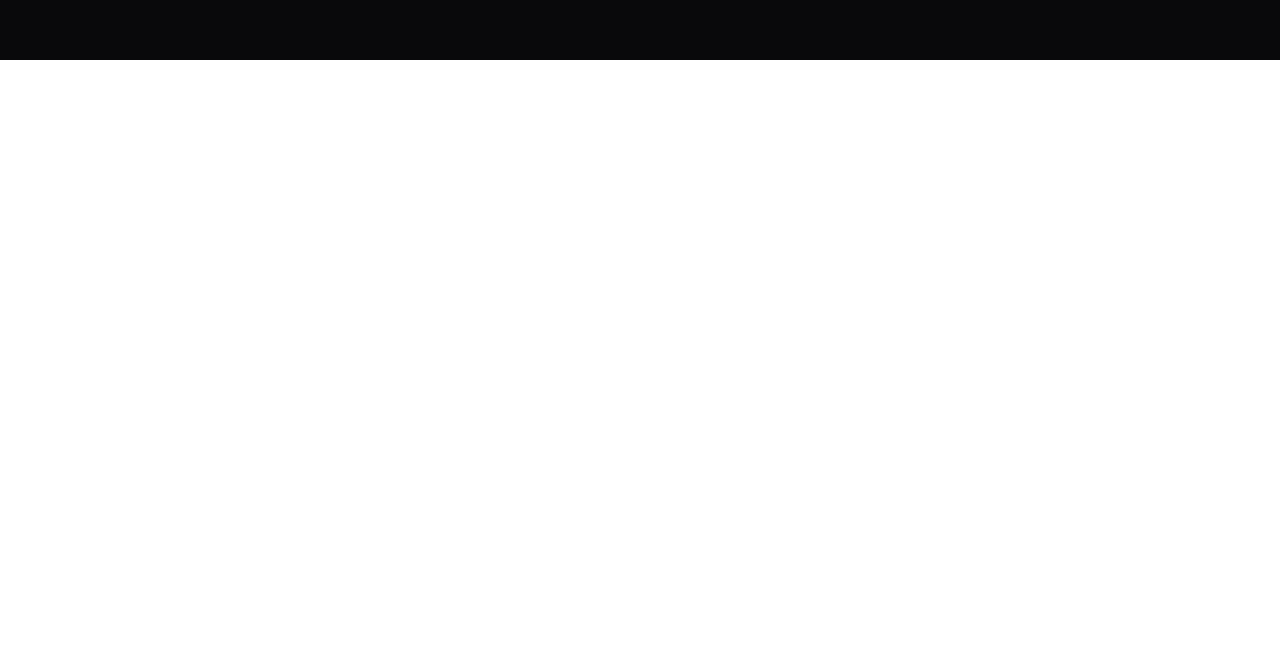
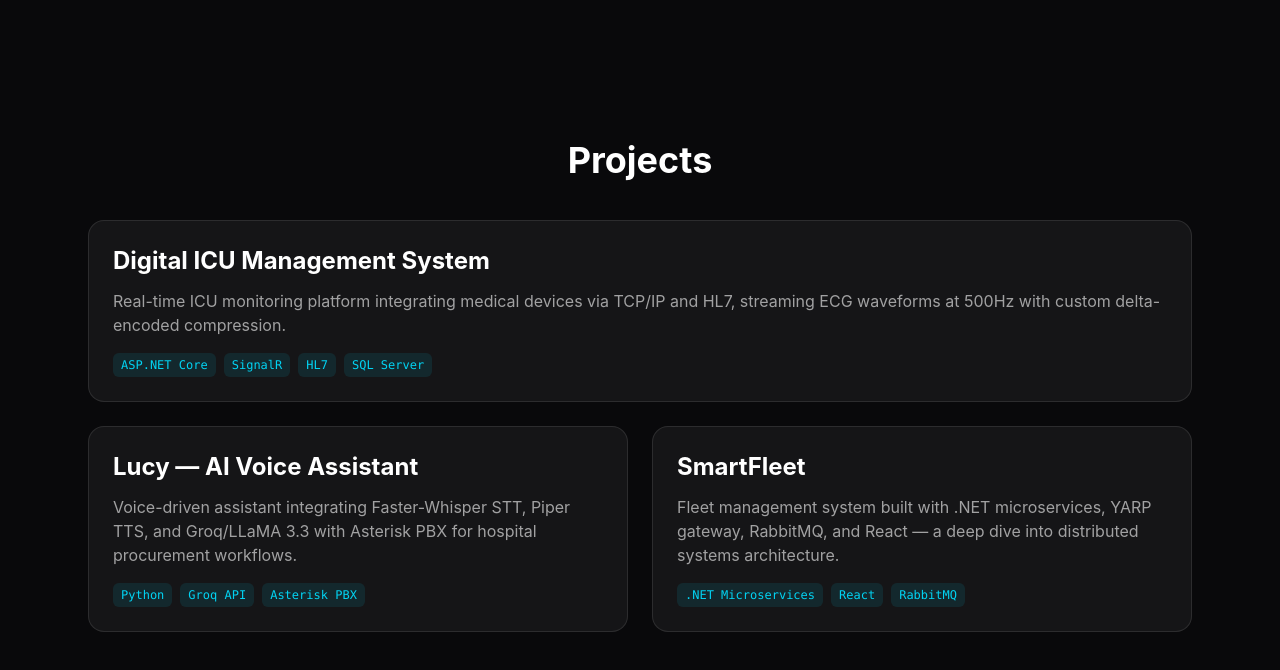
Before and after one commit to devesh905/portfolio, a React app: page / in a window 1280 px wide. Shown: the part 740-1410 px from the top of the page. Before the commit the page ends 800 px from the top, so only its background shows below. Built offline with nearby package versions, Linux system fonts and the light colour scheme; the HTML template or start-up script is replaced by a standard one.

Commit message:
feat: add Projects section and ProjectCard component for project display

```diff
--- a/src/App.jsx
+++ b/src/App.jsx
@@ -1,11 +1,13 @@
 import Navbar from './components/Navbar';
 import Hero from './sections/Hero';
+import Projects from './sections/Projects';
 
 function App() {
   return (
     <div className="bg-zinc-950 min-h-screen">
    <Navbar name="Devesh" title="Portfolio" />
    <Hero />
+   <Projects />
     </div>
   );
 }
--- /dev/null
+++ b/src/components/ProjectCard.jsx
@@ -0,0 +1,22 @@
+function ProjectCard({ title, description, tech, span }) {
+  return (
+    <div
+      className={`bg-white/5 border border-white/10 rounded-2xl p-6 hover:border-cyan-400/50 hover:bg-white/10 transition-all duration-300 ${span}`}
+    >
+      <h3 className="text-2xl font-bold text-white mb-3">{title}</h3>
+      <p className="text-white/60 mb-4">{description}</p>
+      <div className="flex flex-wrap gap-2">
+        {tech.map((t) => (
+          <span
+            key={t}
+            className="text-xs font-mono text-cyan-400 bg-cyan-400/10 px-2 py-1 rounded-md"
+          >
+            {t}
+          </span>
+        ))}
+      </div>
+    </div>
+  );
+}
+
+export default ProjectCard;
--- /dev/null
+++ b/src/sections/Projects.jsx
@@ -0,0 +1,45 @@
+import ProjectCard from "../components/ProjectCard";
+
+const projects = [
+  {
+    id: 1,
+    title: "Digital ICU Management System",
+    description:
+      "Real-time ICU monitoring platform integrating medical devices via TCP/IP and HL7, streaming ECG waveforms at 500Hz with custom delta-encoded compression.",
+    tech: ["ASP.NET Core", "SignalR", "HL7", "SQL Server"],
+    span: "md:col-span-2",
+  },
+  {
+    id: 2,
+    title: "Lucy — AI Voice Assistant",
+    description:
+      "Voice-driven assistant integrating Faster-Whisper STT, Piper TTS, and Groq/LLaMA 3.3 with Asterisk PBX for hospital procurement workflows.",
+    tech: ["Python", "Groq API", "Asterisk PBX"],
+    span: "",
+  },
+  {
+    id: 3,
+    title: "SmartFleet",
+    description:
+      "Fleet management system built with .NET microservices, YARP gateway, RabbitMQ, and React — a deep dive into distributed systems architecture.",
+    tech: [".NET Microservices", "React", "RabbitMQ"],
+    span: "",
+  },
+];
+
+function Projects() {
+  return (
+    <section id="projects" className="px-6 py-20 max-w-6xl mx-auto">
+      <h2 className="text-4xl font-bold text-white mb-10 text-center">
+        Projects
+      </h2>
+      <div className="grid grid-cols-1 md:grid-cols-2 gap-6">
+        {projects.map((project) => (
+          <ProjectCard key={project.id} {...project} />
+        ))}
+      </div>
+    </section>
+  );
+}
+
+export default Projects;
```
Also changed, not shown: 1 other file (tests, documents, lock files or other folders).
